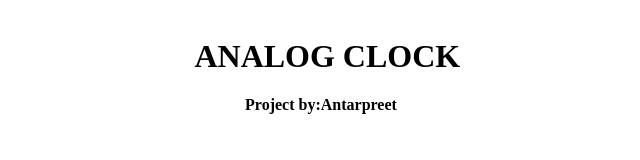
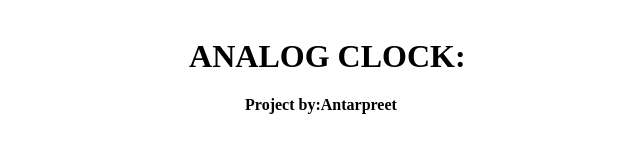
Before and after one commit to antarpreetsinghsran/AnalogClock, a plain HTML site: page index.html in a window 1280 px wide. Shown: the top 160 px of the page, without its empty margins (319-959 px from the left). Drawn offline with Linux system fonts and the light colour scheme.

Commit message:
Hello
Commit in name

```diff
--- a/index.html
+++ b/index.html
@@ -1,7 +1,7 @@
 <!DOCTYPPE html>
 <html>
 <head>
-    <h1 id="h">ANALOG CLOCK</h1>
+    <h1 id="h">ANALOG CLOCK:</h1>
     <h4 id="h1">Project by:Antarpreet</h4>
 <meta charset="UTF-8">
 <meta name="viewport" content="width=device-width">
```
